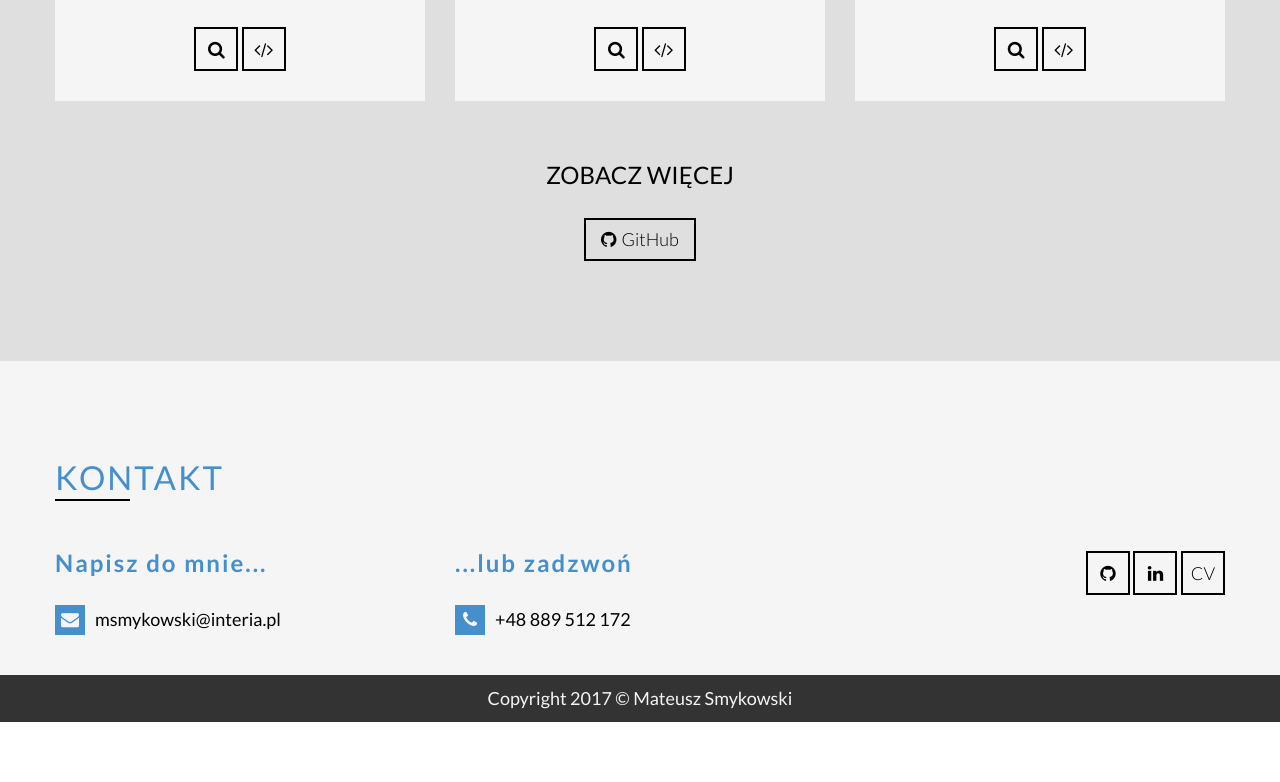
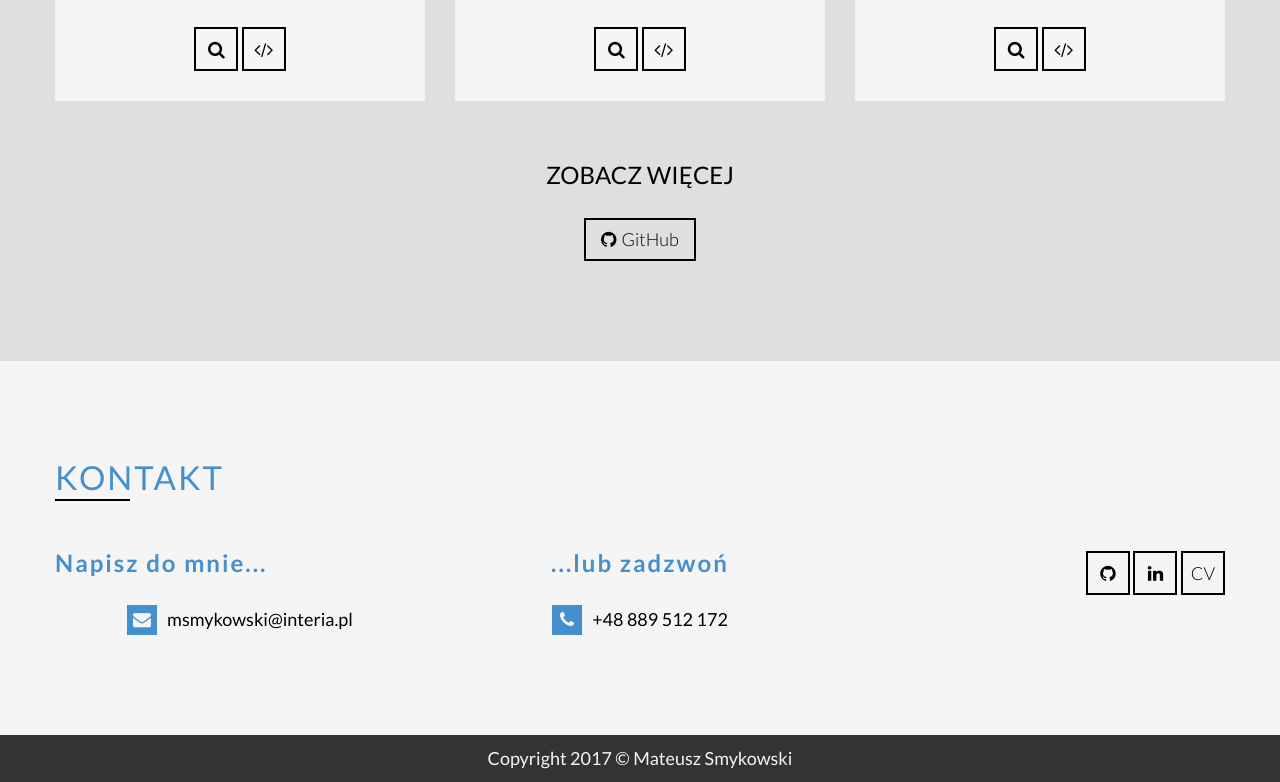
Before and after one commit to mateusz-s/mateusz-s.github.io, a plain HTML site: page index.html in a window 1280 px wide. Shown: the part 2760-3542 px from the top of the page. Before the commit the page ends 3482 px from the top, so only its background shows below. Drawn offline with nearby package versions, Linux system fonts and the light colour scheme.

Commit message:
Edit styles

```diff
--- a/sass/style.scss
+++ b/sass/style.scss
@@ -223,7 +223,7 @@ label[for="navIcon"] {
     }
 }
 
-[class^="col-"] {
+[class*="col-"] {
     float: left;
     width: 100%;
     min-height: 1px;
@@ -459,7 +459,7 @@ label[for="navIcon"] {
     h3 {
         margin-top: 0;
     }
-    [class^="contact-"] {
+    [class*="contact-"] {
         text-align: center;
         margin-bottom: $contact-item-margin-bottom;
     }
```
Also changed, not shown: css/style.css.
